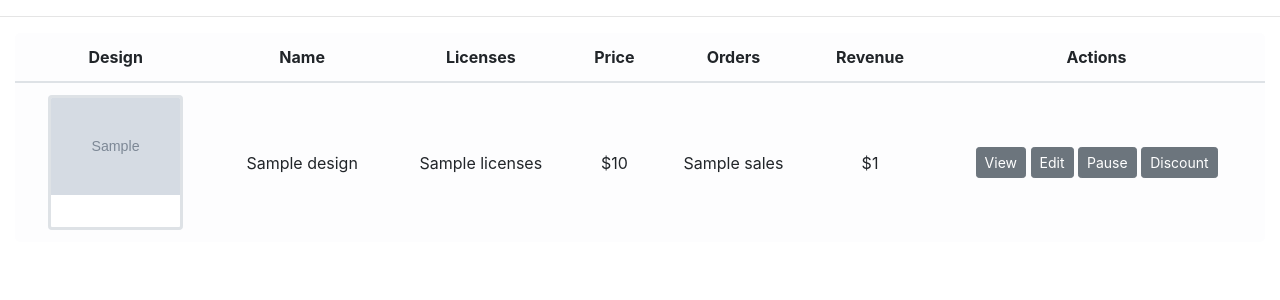
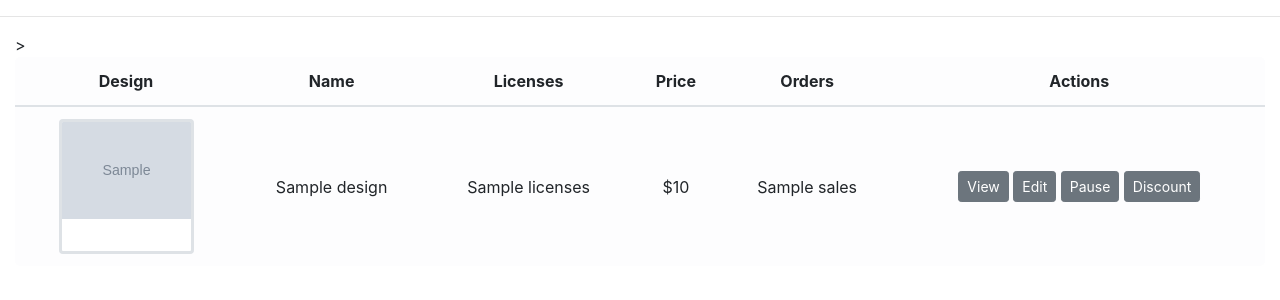
Before and after one commit to timcoville/shirtatlas, a Django app: template apps/market/templates/market/portfolio.html in a window 1280 px wide. Shown: the part 76-376 px from the top of the page. Run offline with Django 3.2, Linux system fonts and the light colour scheme; the template is opened without the code that fills it: most values are stand-ins (such as "Sample title", 1, 10 or a date in 2020); grey boxes marked "Sample" are stand-in pictures; data that the repository does not hold is empty; parts of the project's set-up code (start-up, migrations or seed data) failed here and were passed over; some libraries are stand-ins or nearby versions.

Commit message:
changed templates for showing revenue on designs

```diff
--- a/apps/market/templates/market/editdesign.html
+++ b/apps/market/templates/market/editdesign.html
@@ -168,6 +168,7 @@
                           <button type="submit" class="btn btn-primary">Update</button>
                         </form>
                         <hr>
+                        <a href="/{{design.id}}"> <button type="button" class="btn btn-secondary btn-sm" data-container="body" data-toggle="popover" data-placement="top" data-content="View your listing on the marketplace." data-trigger="hover">View</button></a>
                         {% if design.paused %}
                             <a href="/portfolio/{{request.session.user_id}}/pause/{{design.id}}">
                             <button type="button" class="btn btn-secondary btn-sm" data-container="body" data-toggle="popover" data-placement="top" data-content="Unpause to sell again and add to public listings." data-trigger="hover">Unpause</button></a>
--- a/apps/market/templates/market/portfolio.html
+++ b/apps/market/templates/market/portfolio.html
@@ -123,8 +123,7 @@
                         <th scope="col">Name</th>
                         <th scope="col">Licenses</th>
                         <th scope="col">Price</th>
-                        <th scope="col">Orders</th>
-                        <th scope="col">Revenue</th>
+                        <th scope="col">Orders</th>>
                         <th scope="col">Actions</th>
                       </tr>
                     </thead>
@@ -141,7 +140,6 @@
                                 <td>${{design.price}}</td>
                                 {% endif %}
                                 <td>{{design.sales}}</td>
-                                <td>${{design.total_revenue}}</td>
 
 
                                 <td>
```
Also changed, not shown: 2 other files.
